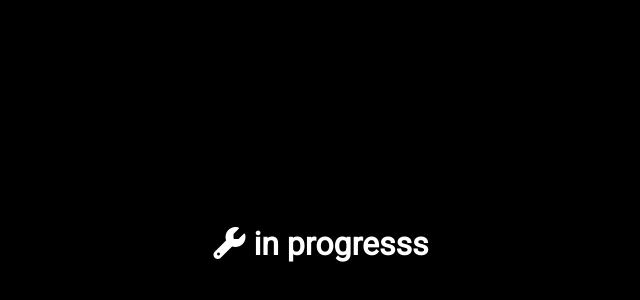
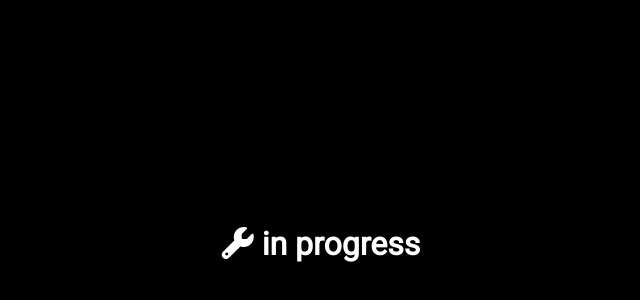
Before and after one commit to joandysson/joandysson.github.io, a plain HTML site: page index.html in a window 1280 px wide. Shown: the part 156-456 px from the top of the page, without its empty margins (319-959 px from the left). Drawn offline with Linux system fonts and the light colour scheme.

Commit message:
Update index.html

```diff
--- a/index.html
+++ b/index.html
@@ -32,7 +32,7 @@
 
 </head>
 <body>
-    <h1><i class="fas fa-wrench"></i> in progresss</h1>
+    <h1><i class="fas fa-wrench"></i> in progress</h1>
 
 </body>
 </html>
```
